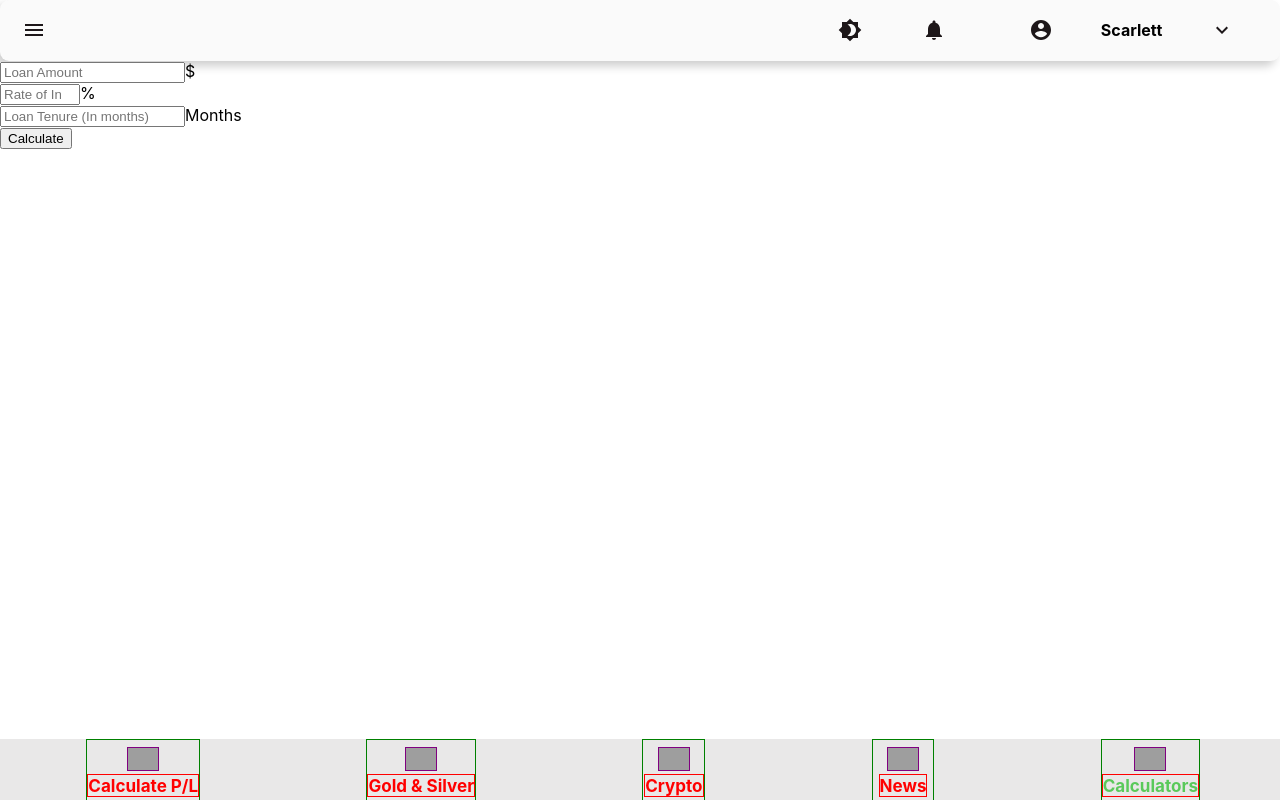
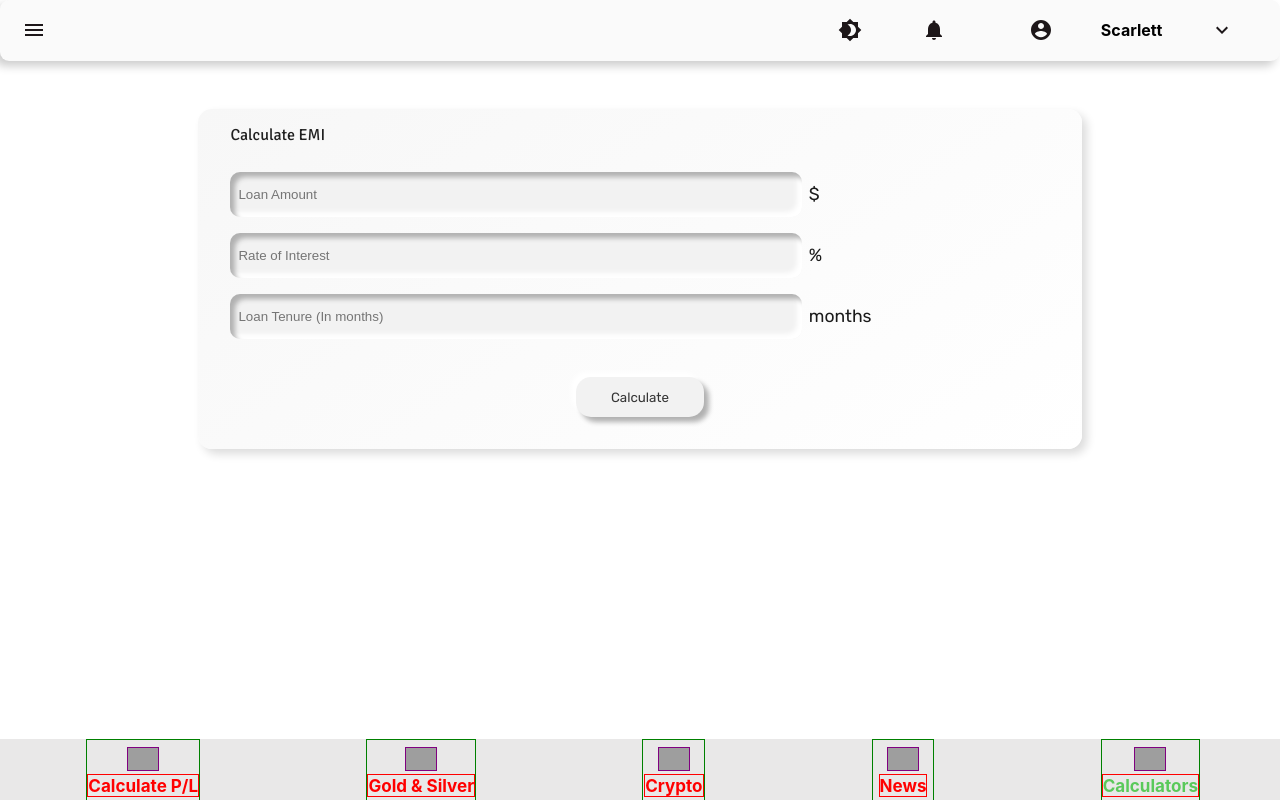
Before and after one commit to Atishay-J/stocks_app, a React (Create React App) app: page /calculators in a window 1280 px wide. Both pictures are taken after a click on the element "Two Wheeler". Built offline with nearby package versions, Linux system fonts and the light colour scheme; no server answers; grey boxes are pictures that could not be loaded.

Commit message:
Style : updated current skeleton

```diff
--- a/src/App.css
+++ b/src/App.css
@@ -1,9 +1,13 @@
 @import url("https://fonts.googleapis.com/css2?family=Fira+Sans:wght@300;400;500;700&family=Rubik:wght@300;400;500;600;700&display=swap");
-
+@import url("https://fonts.googleapis.com/css2?family=Signika:wght@300;400;500;600;700&display=swap");
 :root {
   --IconColor1: #1d1719;
   --fontText: "Fira Sans", sans-serif;
   --fontHead: "Rubik", sans-serif;
+  --fontSoft: "Signika", sans-serif;
+  --fontCol1: #1b1b1b;
+  --fontColLight: #202020;
+  --fontColGray: rgb(59, 59, 59);
 }
 .App {
   /* FOR MAKING SPACE FOR MENU BAR BOTTOM */
--- a/src/CalcScreen.js
+++ b/src/CalcScreen.js
@@ -1,17 +1,27 @@
 import React, { useEffect, useState } from "react";
+import { Doughnut } from "react-chartjs-2";
 
 function CalcScreen() {
   const [showResult, setShowResult] = useState(false);
-  const [emi, setEmi] = useState("");
+  const [result, setResult] = useState({
+    instal: "",
+    interest: "",
+    total: "",
+    princi: "",
+  });
   let amount, rate, tenure;
-  let interestPayble, totalAmt;
 
+  //=====================================================
+  //                GETTING VALUES
+  //====================================================
   function getValues() {
     amount = document.getElementById("loanAmt").value;
     rate = document.getElementById("roi").value;
     tenure = document.getElementById("tenure").value;
   }
-
+  //=====================================================
+  //                CALCULATE ON CLICK
+  //====================================================
   function calculate(e) {
     e.preventDefault();
     getValues();
@@ -19,8 +29,6 @@ function CalcScreen() {
     console.log("rate ", rate);
     console.log("tenure ", tenure);
 
-    // let interest = (amount * (rate * 0.1)) / tenure;
-    // let emi = (amount / tenure + interest).toFixed(2);
     let r = rate / (12 * 100);
 
     let x = amount * r;
@@ -30,17 +38,42 @@ function CalcScreen() {
     let emi = ans.toFixed(2);
 
     console.log("EMI ", emi);
-    // console.log("interest", interest);
-    // console.log("Output ", output);
 
-    setEmi(emi);
+    let totalAmt = (emi * tenure).toFixed(2);
+
+    let totalInterest = (totalAmt - amount).toFixed(2);
+
+    setResult({
+      instal: emi,
+      interest: totalInterest,
+      total: totalAmt,
+      princi: amount,
+    });
     setShowResult(true);
   }
 
+  //===========================================================
+  //                  GRAPH
+  //==========================================================
+  const data = {
+    labels: ["Principal Amount", " Total Interest"],
+    datasets: [
+      {
+        label: "# of Votes",
+        data: [result.princi, result.interest],
+        backgroundColor: ["rgba(0,63,92,1)", "rgba(64,232,111,1)"],
+      },
+    ],
+  };
+
+  //========================================================
+  //********************* RETURN *********************** */
+  //========================================================
   return (
     <>
       <div className="calcScreenCont">
         <form className="calcScreenForm" onSubmit={calculate}>
+          <h1 className="calcTitle">Calculate EMI</h1>
           <div className="inputHolder">
             <input
               required
@@ -74,7 +107,7 @@ function CalcScreen() {
               min="1"
               placeholder="Loan Tenure (In months)"
             />
-            <span className="inputSymbols">Months</span>
+            <span className="inputSymbols">months</span>
           </div>
           <div className="inputHolder">
             <input
@@ -86,7 +119,31 @@ function CalcScreen() {
         </form>
         {showResult && (
           <div className="calcResultCont">
-            <h1>result {emi}</h1>
+            <div className="calcResultTextCont">
+              <h1 className="emi">
+                EMI: <span className="calcValues"> {result.instal}</span>
+              </h1>
+              <h2 className="interest">
+                Total Interest:
+                <span className="calcValues"> {result.interest}</span>
+              </h2>
+              <h2 className="ttlAmt">
+                Total Amount:{" "}
+                <span className="calcValues"> {result.total}</span>
+              </h2>
+            </div>
+            <div className="calcResultGraph">
+              <Doughnut
+                data={data}
+                height={150}
+                width={150}
+                options={{
+                  responsive: false,
+                  maintainAspectRatio: false,
+                  defaultFontSize: "14px",
+                }}
+              />
+            </div>
           </div>
         )}
       </div>
--- a/src/Calculators.js
+++ b/src/Calculators.js
@@ -14,8 +14,8 @@ function Calculators() {
     <CalcScreen />
   ) : (
     <div className="calculatorsCont">
-      <h1 className="CalculatorHead">Calculate EMI'S</h1>
-      <div className="caclCards">
+      <h1 className="calculatorHead">Calculate EMI's</h1>
+      <div className="calcCards">
         <CalculatorCard
           title="Two Wheeler"
           img={assets.twoWheeler}
--- a/src/calcCard.css
+++ b/src/calcCard.css
@@ -1,16 +1,159 @@
-.calculatorCont {
-  background: rgb(180, 179, 179);
-  width: 40%;
+/*
+=====================================================
+****************** CALCULATOR PAGE *******************
+=====================================================*/
+
+.calcScreenCont {
+  width: 80%;
   margin: auto;
   display: flex;
   flex-direction: column;
+  align-items: center;
+}
+.calcScreenForm {
+  width: 80%;
+  display: flex;
+  flex-direction: column;
   justify-content: space-between;
+  align-items: flex-start;
+  margin-top: 3rem;
+  padding: 2rem;
+  border-radius: 14px;
+  background: linear-gradient(145deg, #f7f7f7, #ffffff);
+  box-shadow: 5px 5px 10px #dcdcdc, -5px -5px 10px #ffffff;
+}
+.calcTitle {
+  text-align: center;
+  font-size: 1rem;
+  font-family: var(--fontSoft);
+  color: var(--fontColLight);
+  font-weight: 500;
+}
+.inputHolder {
+  width: 100%;
+
+  display: flex;
+  justify-content: space-between;
+  align-items: center;
+  margin-top: 1rem;
+}
+.calcScreenInput {
+  border: none;
+  height: 2.7rem;
+  border-radius: 10px;
+  background: #f2f2f2;
+  box-shadow: inset 5px 5px 5px #b1b1b1, inset -5px -5px 5px #ffffff;
+  padding-left: 8px;
+  width: 70%;
+}
+.inputSymbols {
+  width: 30%;
+  font-family: var(--fontHead);
+  font-size: 1.1rem;
+  padding-left: 0.4rem;
+  font-weight: 400;
+  color: var(--fontCol1);
+}
+.calcScreenSubmit {
+  border: none;
+  width: 8rem;
+  height: 2.5rem;
+  margin: auto;
+  border-radius: 15px;
+  background: #f2f2f2;
+  box-shadow: 5px 5px 5px #b1b1b1, -5px -5px 5px #ffffff;
+  font-family: var(--fontHead);
+  margin-top: 1.4rem;
+  color: #353535;
+  cursor: pointer;
+}
+.calcResultCont {
+  margin-top: 2rem;
+  border-radius: 20px;
+  width: 100%;
+  padding-bottom: 0.4rem;
+
+  display: flex;
+  flex-wrap: wrap-reverse;
+  align-items: center;
+  justify-content: space-between;
+  color: var(--fontColLight);
+  font-family: var(--fontSoft);
+  white-space: nowrap;
+  box-shadow: 2px 6px 14px 2px rgba(41, 41, 41, 0.34);
+}
+
+.calcResultTextCont {
+  /* width: 47%; */
+  margin: auto;
+  padding: 1rem;
+}
+.calcResultGraph {
+  /* width: 47%; */
+  padding: 1rem;
+  margin: auto;
+  display: flex;
+  justify-content: center;
+  align-items: center;
+}
+.emi {
+  font-size: 1.2rem;
+  font-weight: 500;
+}
+.interest {
+  font-size: 1rem;
+  font-weight: 600;
+}
+.ttlAmt {
+  font-size: 1rem;
+  font-weight: 600;
+}
+.calcValues {
+  font-weight: 500;
+  font-size: 1.1rem;
+  color: var(--fontColGray);
+}
+
+/*
+=====================================================
+****************** CALC MAIN PAGE *******************
+=====================================================*/
+
+.calculatorHead {
+  text-align: center;
+  font-size: 1.3rem;
+  color: var(--fontColLight);
+}
+.calcCards {
+  display: flex;
+  flex-wrap: wrap;
+  margin-top: 2rem;
+}
+.calculatorCont {
+  border-radius: 20px;
+  background: #ffffff;
+  box-shadow: 6px 6px 19px #b5b5b5, -6px -6px 19px #ffffff;
+  width: 45%;
+  height: 9rem;
+  margin: auto;
+  display: flex;
+  flex-direction: column;
+  justify-content: space-around;
   align-items: center;
   margin-top: 2rem;
   cursor: pointer;
 }
+.calculatorsCont {
+  padding: 1rem;
+}
 
 .calcImg {
-  width: 5rem;
-  height: 5rem;
+  max-width: 100%;
+  height: 2.8rem;
+  margin-top: 1.2rem;
 }
+.calcTitle {
+  margin-top: -1rem;
+  font-size: 1rem;
+  font-weight: 400;
+}
```
Also changed, not shown: 1 other file (tests, documents, lock files or other folders).
